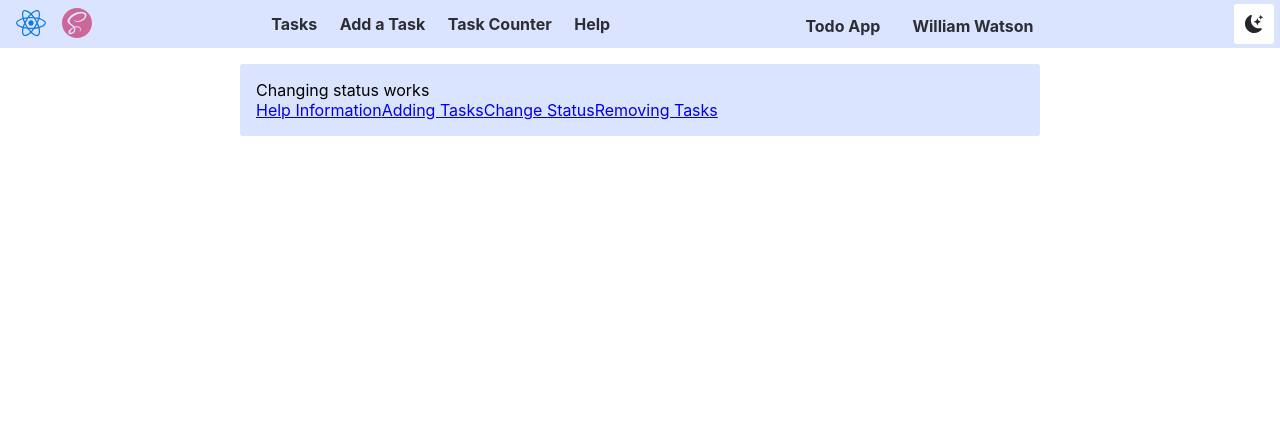
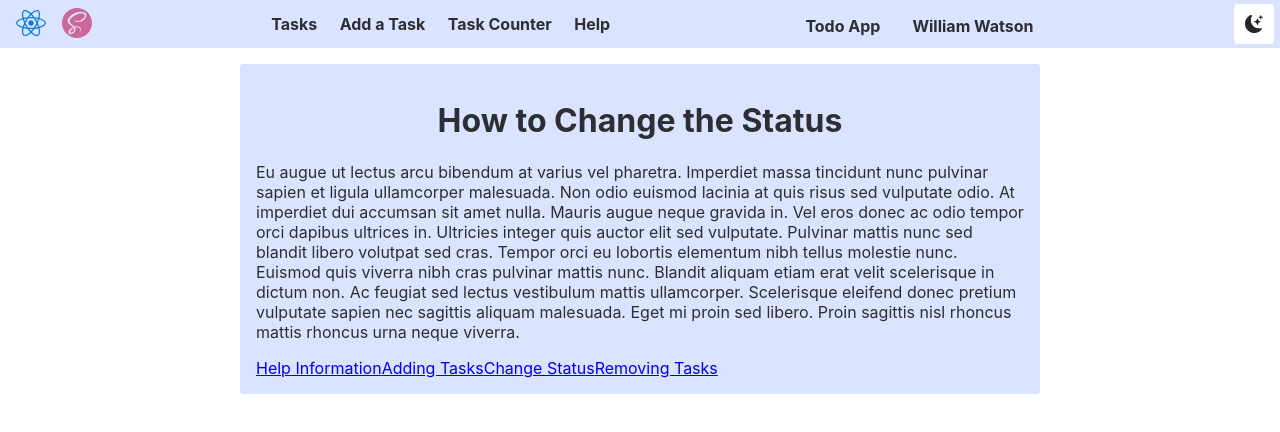
Before and after one commit to threnody5/INFO-5143-lab, a React (Create React App) app: page /help/changing-status in a window 1280 px wide. Shown: the top 432 px of the page. Built offline with nearby package versions, Linux system fonts and the light colour scheme.

Commit message:
added change status information to page for user, added styling

```diff
--- a/src/pages/Help/ChangingStatus/index.jsx
+++ b/src/pages/Help/ChangingStatus/index.jsx
@@ -1,7 +1,32 @@
 /** @format */
 
+import styles from './styles.module.scss';
+import { useSelector } from 'react-redux';
+
 const ChangingStatus = () => {
-  return <div>Changing status works</div>;
+  const theme = useSelector((state) => state.theme.value);
+  return (
+    <main className={styles.ChangingStatus}>
+      <div className={styles[theme]}>
+        <h1>How to Change the Status</h1>
+        <p>
+          Eu augue ut lectus arcu bibendum at varius vel pharetra. Imperdiet
+          massa tincidunt nunc pulvinar sapien et ligula ullamcorper malesuada.
+          Non odio euismod lacinia at quis risus sed vulputate odio. At
+          imperdiet dui accumsan sit amet nulla. Mauris augue neque gravida in.
+          Vel eros donec ac odio tempor orci dapibus ultrices in. Ultricies
+          integer quis auctor elit sed vulputate. Pulvinar mattis nunc sed
+          blandit libero volutpat sed cras. Tempor orci eu lobortis elementum
+          nibh tellus molestie nunc. Euismod quis viverra nibh cras pulvinar
+          mattis nunc. Blandit aliquam etiam erat velit scelerisque in dictum
+          non. Ac feugiat sed lectus vestibulum mattis ullamcorper. Scelerisque
+          eleifend donec pretium vulputate sapien nec sagittis aliquam
+          malesuada. Eget mi proin sed libero. Proin sagittis nisl rhoncus
+          mattis rhoncus urna neque viverra.
+        </p>
+      </div>
+    </main>
+  );
 };
 
 export default ChangingStatus;
--- a/src/pages/Help/ChangingStatus/styles.module.scss
+++ b/src/pages/Help/ChangingStatus/styles.module.scss
@@ -0,0 +1,21 @@
+@import './../../../styles/variables.scss';
+
+.changingStatus {
+    .dark {
+
+        h1,
+        p {
+            color: $dark-text-color;
+        }
+    }
+}
+
+.changingStatus {
+    .light {
+
+        h1,
+        p {
+            color: $light-text-color;
+        }
+    }
+}
```
